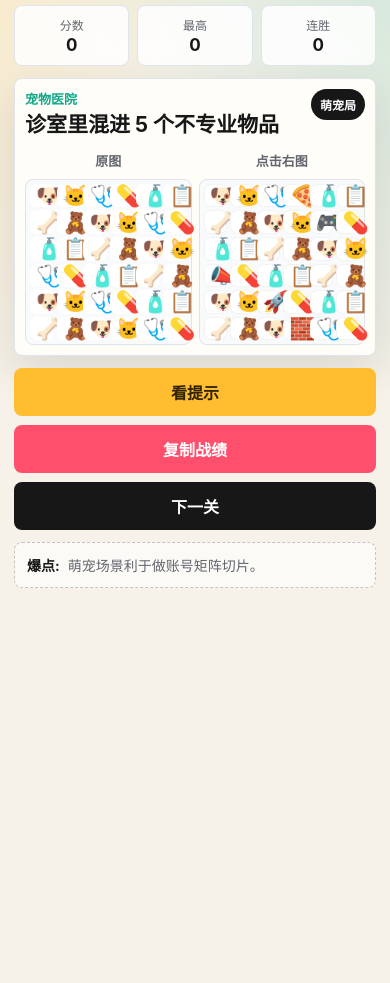
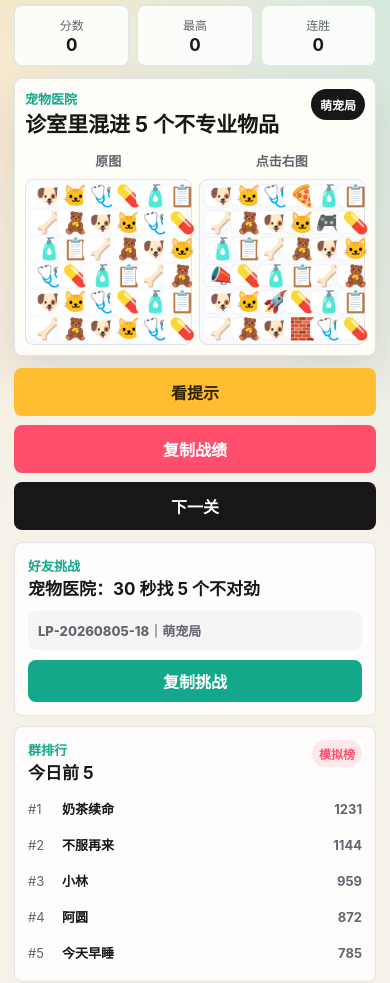
Before and after one commit to songfy0118/APP, a website: page viral-game/index.html in a window 390 px wide. Shown: the part 146-1129 px from the top of the page. Before the commit the page ends 844 px from the top, so only its background shows below. Drawn offline with Linux system fonts and the light colour scheme.

Commit message:
Add social challenge loop to viral game

```diff
--- a/viral-game/game.js
+++ b/viral-game/game.js
@@ -6,6 +6,8 @@
   const bestKey = "viralSpotGameBest";
   const streakKey = "viralSpotGameStreak";
   const dailyKey = "viralSpotGameDaily";
+  const playerNameKey = "viralSpotGamePlayerName";
+  const leaderboardKey = "viralSpotGameLeaderboard";
 
   const levels = [
     {
@@ -389,8 +391,15 @@
     adDialog: document.querySelector("#adDialog"),
     adCountdown: document.querySelector("#adCountdown"),
     watchAdBtn: document.querySelector("#watchAdBtn"),
-    skipAdBtn: document.querySelector("#skipAdBtn")
+    skipAdBtn: document.querySelector("#skipAdBtn"),
+    challengeTitle: document.querySelector("#challengeTitle"),
+    challengeCode: document.querySelector("#challengeCode"),
+    copyChallengeBtn: document.querySelector("#copyChallengeBtn"),
+    leaderboardList: document.querySelector("#leaderboardList"),
+    rankTag: document.querySelector("#rankTag")
   };
+
+  const botNames = ["小林", "阿圆", "今天早睡", "打工魂", "奶茶续命", "不服再来"];
 
   function todayKey() {
     return new Date().toISOString().slice(0, 10);
@@ -398,6 +407,66 @@
 
   function dailyLevelIndex() {
     return [...todayKey()].reduce((sum, char) => sum + char.charCodeAt(0), 0) % levels.length;
+  }
+
+  function getPlayerName() {
+    const saved = localStorage.getItem(playerNameKey);
+    if (saved) {
+      return saved;
+    }
+    const generated = `玩家${Math.floor(100 + Math.random() * 900)}`;
+    localStorage.setItem(playerNameKey, generated);
+    return generated;
+  }
+
+  function challengeCode() {
+    return `LP-${todayKey().replaceAll("-", "")}-${String(state.levelIndex + 1).padStart(2, "0")}`;
+  }
+
+  function getLeaderboardRecord() {
+    try {
+      return JSON.parse(localStorage.getItem(leaderboardKey)) || {};
+    } catch {
+      return {};
+    }
+  }
+
+  function setLeaderboardRecord(record) {
+    localStorage.setItem(leaderboardKey, JSON.stringify(record));
+  }
+
+  function seededScore(seed, index) {
+    const base = [...seed].reduce((sum, char) => sum + char.charCodeAt(0), 0);
+    return 580 + ((base * (index + 7)) % 620) + index * 36;
+  }
+
+  function leaderboardRows() {
+    const date = todayKey();
+    const record = getLeaderboardRecord();
+    const savedScore = record[date] || 0;
+    const rows = botNames.map((name, index) => ({
+      name,
+      score: seededScore(date, index)
+    }));
+    if (savedScore > 0) {
+      rows.push({ name: getPlayerName(), score: savedScore, mine: true });
+    }
+    return rows.sort((a, b) => b.score - a.score).slice(0, 5);
+  }
+
+  function renderLeaderboard() {
+    const rows = leaderboardRows();
+    els.rankTag.textContent = localStorage.getItem(leaderboardKey) ? "今日榜" : "模拟榜";
+    els.leaderboardList.innerHTML = rows
+      .map((row, index) => `<li><span>#${index + 1}</span><b>${row.mine ? "我" : row.name}</b><strong>${row.score}</strong></li>`)
+      .join("");
+  }
+
+  function updateLeaderboard(score) {
+    const date = todayKey();
+    const record = getLeaderboardRecord();
+    record[date] = Math.max(record[date] || 0, score);
+    setLeaderboardRecord(record);
   }
 
   function getStreak() {
@@ -475,10 +544,13 @@
     els.levelTitle.textContent = level.title;
     els.difficultyBadge.textContent = level.badge;
     els.hookText.textContent = level.hook;
+    els.challengeTitle.textContent = `${level.theme}：30 秒找 5 个不对劲`;
+    els.challengeCode.textContent = `${challengeCode()}｜${level.badge}`;
     els.targetCount.textContent = String(level.swaps.length);
     renderBoard(els.leftBoard, baseGrid, false);
     renderBoard(els.rightBoard, rightGrid, true);
     updateStats();
+    renderLeaderboard();
     startTimer();
   }
 
@@ -617,6 +689,7 @@
     if (won) {
       state.score += state.timeLeft * 10 + state.lives * 100;
       updateDailyStatus(true);
+      updateLeaderboard(state.score);
     }
     const streak = updateWinStreak(won);
     const best = Math.max(Number(localStorage.getItem(bestKey) || 0), state.score);
@@ -630,21 +703,35 @@
     els.bestScore.textContent = String(best);
     els.dailyResult.textContent = state.dailyStatus;
     els.streakResult.textContent = String(streak.count || 0);
+    renderLeaderboard();
     if (!els.resultDialog.open) {
       els.resultDialog.showModal();
     }
   }
 
-  async function copyShareText() {
-    const level = currentLevel();
-    const streak = getStreak();
-    const text = `我在《离谱找茬局》${level.theme}拿了 ${state.score} 分，今日挑战${state.dailyStatus}，连胜 ${streak.count || 0} 天。30 秒找 5 个不对劲，你敢试吗？`;
+  async function copyText(text, successText) {
     try {
       await navigator.clipboard.writeText(text);
-      els.hookText.textContent = "战绩已复制，可以直接发群里。";
+      els.hookText.textContent = successText;
     } catch {
       els.hookText.textContent = text;
     }
+  }
+
+  function shareText() {
+    const level = currentLevel();
+    const streak = getStreak();
+    return `我在《离谱找茬局》${level.theme}拿了 ${state.score} 分，今日挑战${state.dailyStatus}，连胜 ${streak.count || 0} 天。挑战码 ${challengeCode()}，30 秒找 5 个不对劲，你敢试吗？`;
+  }
+
+  async function copyShareText() {
+    await copyText(shareText(), "战绩已复制，可以直接发群里。");
+  }
+
+  async function copyChallengeText() {
+    const level = currentLevel();
+    const text = `今天这关你能 30 秒找完吗？《离谱找茬局》${level.theme}，挑战码 ${challengeCode()}。`;
+    await copyText(text, "好友挑战已复制，发给朋友试试。");
   }
 
   function nextRound() {
@@ -657,6 +744,7 @@
   els.rightBoard.addEventListener("click", handleCellClick);
   els.hintBtn.addEventListener("click", showHint);
   els.shareBtn.addEventListener("click", copyShareText);
+  els.copyChallengeBtn.addEventListener("click", copyChallengeText);
   els.dialogShareBtn.addEventListener("click", copyShareText);
   els.nextBtn.addEventListener("click", nextRound);
   els.dialogNextBtn.addEventListener("click", nextRound);
--- a/viral-game/index.html
+++ b/viral-game/index.html
@@ -70,6 +70,28 @@
         <button id="nextBtn" type="button">下一关</button>
       </section>
 
+      <section class="social-grid" aria-label="好友挑战">
+        <article class="challenge-card">
+          <div>
+            <p class="level-kicker">好友挑战</p>
+            <h2 id="challengeTitle">今天这关你能 30 秒找完吗</h2>
+          </div>
+          <p id="challengeCode">挑战码生成中</p>
+          <button id="copyChallengeBtn" type="button">复制挑战</button>
+        </article>
+
+        <article class="leaderboard-card">
+          <div class="leaderboard-head">
+            <div>
+              <p class="level-kicker">群排行</p>
+              <h2>今日前 5</h2>
+            </div>
+            <span id="rankTag">模拟榜</span>
+          </div>
+          <ol id="leaderboardList"></ol>
+        </article>
+      </section>
+
       <section class="market-note">
         <strong>爆点:</strong>
         <span id="hookText">只有 8% 的人能在 30 秒内找全。</span>
--- a/viral-game/styles.css
+++ b/viral-game/styles.css
@@ -240,6 +240,85 @@ h1 {
   font-size: 14px;
 }
 
+.social-grid {
+  display: grid;
+  grid-template-columns: 1fr 1fr;
+  gap: 10px;
+  margin-bottom: 12px;
+}
+
+.challenge-card,
+.leaderboard-card {
+  padding: 13px;
+  border: 1px solid var(--line);
+  border-radius: 8px;
+  background: rgba(255, 255, 255, 0.88);
+}
+
+.challenge-card h2,
+.leaderboard-card h2 {
+  font-size: 17px;
+  line-height: 1.25;
+}
+
+#challengeCode {
+  margin: 10px 0;
+  padding: 10px;
+  border-radius: 8px;
+  background: #f5f5f5;
+  color: var(--muted);
+  font-size: 13px;
+  font-weight: 800;
+}
+
+#copyChallengeBtn {
+  width: 100%;
+  min-height: 42px;
+  border-radius: 8px;
+  background: var(--accent-2);
+  color: #fff;
+  font-weight: 900;
+}
+
+.leaderboard-head {
+  display: flex;
+  align-items: flex-start;
+  justify-content: space-between;
+  gap: 10px;
+}
+
+#rankTag {
+  flex: 0 0 auto;
+  padding: 5px 7px;
+  border-radius: 999px;
+  background: rgba(255, 79, 109, 0.12);
+  color: var(--accent);
+  font-size: 12px;
+  font-weight: 900;
+}
+
+#leaderboardList {
+  display: grid;
+  gap: 6px;
+  margin: 10px 0 0;
+  padding: 0;
+  list-style: none;
+}
+
+#leaderboardList li {
+  display: grid;
+  grid-template-columns: 26px 1fr auto;
+  align-items: center;
+  gap: 8px;
+  min-height: 30px;
+  color: var(--muted);
+  font-size: 13px;
+}
+
+#leaderboardList b {
+  color: var(--ink);
+}
+
 .market-note strong {
   color: var(--ink);
 }
@@ -356,6 +435,10 @@ dialog::backdrop {
     grid-template-columns: 1fr;
   }
 
+  .social-grid {
+    grid-template-columns: 1fr;
+  }
+
   .score-strip {
     grid-template-columns: repeat(3, 1fr);
   }
```
Also changed, not shown: VIRAL_GAME_BACKLOG.md (+1 -1 lines).
